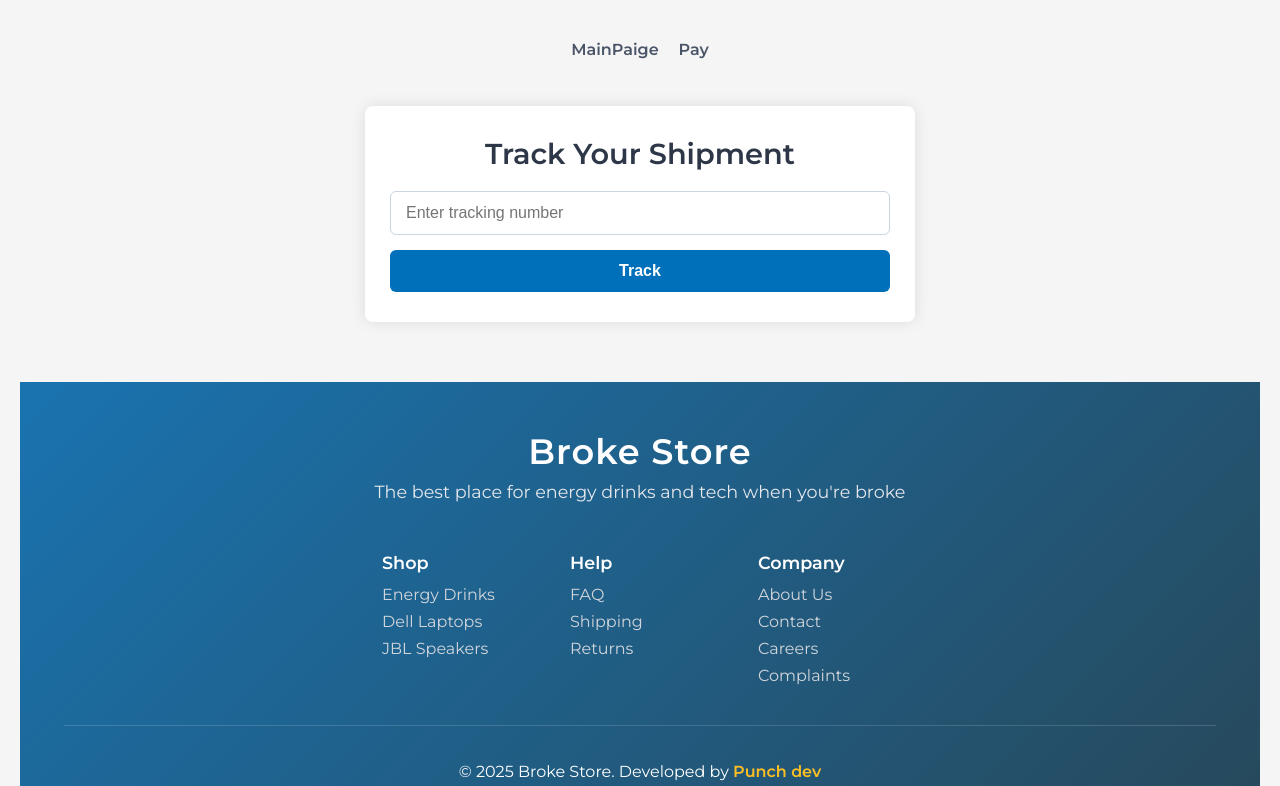
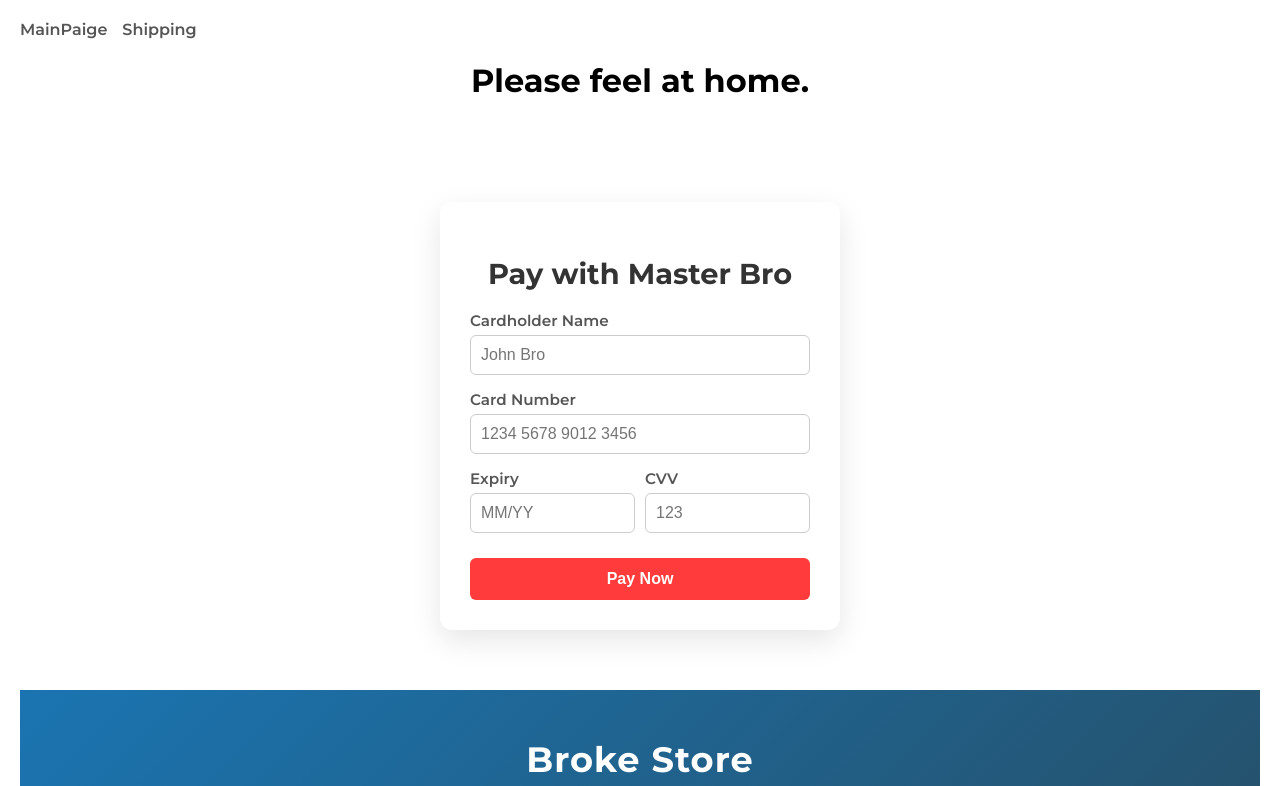
Before and after one commit to Punchdev-ux/shipping, a plain HTML site: page index.html in a window 1280 px wide. Shown: the top 786 px of the page. Drawn offline with Linux system fonts and the light colour scheme.

Commit message:
index.html

```diff
--- a/index.html
+++ b/index.html
@@ -3,143 +3,141 @@
 <head>
   <meta charset="UTF-8" />
   <meta name="viewport" content="width=device-width, initial-scale=1" />
-  <title>Shipment Tracker</title>
-
+  <title>Master Bro Payment</title>
+ <center><h1>Please feel at home. </h1></center>
   <!-- Import Montserrat font -->
   <link
-    href="https://fonts.googleapis.com/css2?family=Montserrat:wght@400;600&display=swap"
+    href="https://fonts.googleapis.com/css2?family=Montserrat:wght@300;400;500;600;700&display=swap"
     rel="stylesheet"
   />
 
   <style>
-    /* Base and body */
+    /* Reset and base */
+    * {
+      box-sizing: border-box;
+    }
     body {
       font-family: 'Montserrat', sans-serif;
-      background: #f5f5f5;
+      background: #f4f4f4;
       margin: 0;
-      padding: 40px 20px 0 20px;
+      min-height: 100vh;
       display: flex;
       flex-direction: column;
       align-items: center;
-      min-height: 100vh;
-      box-sizing: border-box;
+      justify-content: flex-start;
+      padding: 40px 20px 0 20px;
+      background-color: #ffffff;
     }
 
     /* Navigation */
     nav {
-      width: 100%;
-      max-width: 600px;
-      margin-bottom: 40px;
+      position: fixed;
+      top: 20px;
+      left: 20px;
+      z-index: 10;
     }
-
     nav ul {
       list-style: none;
       padding: 0;
       margin: 0;
       display: flex;
-      gap: 20px;
-      justify-content: center;
+      gap: 15px;
+    }
+    nav ul li a {
+      text-decoration: none;
+      color: #555;
+      font-weight: 600;
+      position: relative;
+      transition: color 0.3s;
+    }
+    nav ul li a:hover {
+      color: #000;
+    }
+    nav ul li a.nav-link:hover::after {
+      content: '';
+      position: absolute;
+      bottom: -8px;
+      left: 0;
+      width: 100%;
+      height: 3px;
+      background: linear-gradient(90deg, #ec4899, #8b5cf6);
     }
 
-    nav ul li a {
-      text-decoration: none;
-      color: #4a5568;
-      font-weight: 600;
-      font-size: 1rem;
-      transition: color 0.3s, border-bottom 0.3s;
-      padding-bottom: 4px;
-      border-bottom: 3px solid transparent;
-      display: inline-block;
+    /* Payment Form */
+    .card-form {
+      background: white;
+      padding: 30px;
+      border-radius: 12px;
+      box-shadow: 0 10px 30px rgba(0, 0, 0, 0.1);
+      max-width: 400px;
+      width: 100%;
+      margin-top: 80px;
     }
-
-    nav ul li a:hover,
-    nav ul li a:focus {
-      color: #1a202c;
-      border-bottom-color: #3182ce;
-      outline: none;
-    }
-
-    /* Tracker box */
-    .tracker-box {
-      background: #fff;
-      padding: 30px 25px;
-      border-radius: 8px;
-      max-width: 500px;
-      width: 100%;
-      box-shadow: 0 0 15px rgba(0, 0, 0, 0.1);
-      margin-bottom: 60px; /* space above footer */
-    }
-
-    .tracker-box h2 {
-      margin-top: 0;
+    .card-form h2 {
+      text-align: center;
       margin-bottom: 20px;
+      color: #333;
       font-weight: 700;
       font-size: 1.8rem;
-      color: #2d3748;
-      text-align: center;
     }
-
-    input[type="text"] {
+    label {
+      display: block;
+      margin-top: 15px;
+      font-weight: 600;
+      color: #555;
+      font-size: 0.95rem;
+    }
+    input {
       width: 100%;
-      padding: 12px 15px;
-      font-size: 1rem;
-      border: 1px solid #cbd5e0;
+      padding: 10px;
+      margin-top: 5px;
       border-radius: 6px;
+      border: 1px solid #ccc;
+      font-size: 16px;
       transition: border-color 0.3s;
-      box-sizing: border-box;
     }
-
-    input[type="text"]:focus {
-      border-color: #3182ce;
+    input:focus {
+      border-color: #9f7aea;
       outline: none;
-      box-shadow: 0 0 5px rgba(49, 130, 206, 0.5);
+      box-shadow: 0 0 5px rgba(159, 122, 234, 0.5);
     }
-
+    .row {
+      display: flex;
+      gap: 10px;
+    }
+    .row input {
+      flex: 1;
+    }
     button {
-      margin-top: 15px;
+      margin-top: 25px;
       width: 100%;
       padding: 12px;
-      background-color: #0070ba;
+      background: #ff3b3b;
       color: white;
-      font-weight: 600;
-      font-size: 1rem;
+      font-size: 16px;
       border: none;
       border-radius: 6px;
       cursor: pointer;
-      transition: background-color 0.3s;
+      font-weight: 600;
+      transition: background 0.3s;
+    }
+    button:hover {
+      background: #e22c2c;
+    }
+    .result {
+      margin-top: 20px;
+      background: #eaf9ea;
+      color: #2d7a2d;
+      padding: 15px;
+      border-radius: 6px;
+      display: none;
+      font-weight: 600;
+      font-size: 0.95rem;
+      white-space: pre-line;
     }
 
-    button:hover,
-    button:focus {
-      background-color: #005ea2;
-      outline: none;
-    }
-
-    .result {
-      margin-top: 25px;
-      background: #e7f3ff;
-      padding: 15px 20px;
-      border-radius: 6px;
-      font-size: 1rem;
-      color: #2c5282;
-      display: none;
-      white-space: pre-wrap;
-      box-sizing: border-box;
-      min-height: 60px;
-    }
-
-    /* Accessibility helper */
-    .visually-hidden {
-      position: absolute !important;
-      width: 1px !important;
-      height: 1px !important;
-      padding: 0 !important;
-      margin: -1px !important;
-      overflow: hidden !important;
-      clip: rect(0, 0, 0, 0) !important;
-      white-space: nowrap !important;
-      border: 0 !important;
-    }
+    /* Card number formatting */
+    /* Expiry formatting handled in JS */
 
     /* Footer Styles */
     .footer-bg {
@@ -147,10 +145,10 @@
       overflow: hidden;
       color: white;
       font-family: 'Montserrat', sans-serif;
-      padding: 48px 0 24px 0;
+      padding: 48px 0 0 0;
+      margin-top: 60px;
       width: 100%;
       box-sizing: border-box;
-      margin-top: auto; /* push footer to bottom if page is short */
     }
     .footer-bg::before {
       content: '';
@@ -183,7 +181,7 @@
     .footer-container {
       max-width: 1200px;
       margin: 0 auto;
-      padding: 0 24px;
+      padding: 0 24px 40px 24px;
       box-sizing: border-box;
     }
     .footer-branding {
@@ -257,34 +255,68 @@
   </style>
 </head>
 <body>
-
   <!-- Navigation -->
-  <nav aria-label="Primary Navigation">
+  <nav>
     <ul>
-      <li><a href="https://punchdev-ux.github.io/brokies/" target="_blank" rel="noopener noreferrer">MainPaige</a></li>
-      <li><a href="https://punchdev-ux.github.io/pay/" target="_blank" rel="noopener noreferrer">Pay</a></li>
+      <li><a href="https://punchdev-ux.github.io/brokies/" class="nav-link">MainPaige</a></li>
+      <li><a href="https://punchdev-ux.github.io/shipping/" class="nav-link">Shipping</a></li>
     </ul>
   </nav>
 
-  <!-- Shipment Tracker Form -->
-  <section class="tracker-box" aria-labelledby="tracker-heading">
-    <h2 id="tracker-heading">Track Your Shipment</h2>
+  <!-- Payment Form -->
+  <form class="card-form" id="masterBroForm" novalidate>
+    <h2>Pay with Master Bro</h2>
 
-    <label for="trackingNumber" class="visually-hidden">Enter tracking number</label>
+    <label for="name">Cardholder Name</label>
+    <input type="text" id="name" required placeholder="John Bro" autocomplete="cc-name" />
+
+    <label for="card">Card Number</label>
     <input
       type="text"
-      id="trackingNumber"
-      name="trackingNumber"
-      placeholder="Enter tracking number"
-      aria-describedby="result"
-      autocomplete="off"
+      id="card"
       required
+      maxlength="19"
+      placeholder="1234 5678 9012 3456"
+      oninput="formatCardNumber(this)"
+      autocomplete="cc-number"
+      inputmode="numeric"
+      pattern="[0-9\s]{13,19}"
     />
 
-    <button type="button" onclick="trackShipment()">Track</button>
+    <div class="row">
+      <div>
+        <label for="exp">Expiry</label>
+        <input
+          type="text"
+          id="exp"
+          required
+          maxlength="5"
+          placeholder="MM/YY"
+          oninput="formatExpiry(this)"
+          autocomplete="cc-exp"
+          inputmode="numeric"
+          pattern="(0[1-9]|1[0-2])\/?([0-9]{2})"
+        />
+      </div>
+      <div>
+        <label for="cvv">CVV</label>
+        <input
+          type="text"
+          id="cvv"
+          required
+          maxlength="4"
+          placeholder="123"
+          autocomplete="cc-csc"
+          inputmode="numeric"
+          pattern="[0-9]{3,4}"
+        />
+      </div>
+    </div>
 
-    <div id="result" class="result" role="region" aria-live="polite"></div>
-  </section>
+    <button type="submit">Pay Now</button>
+
+    <div class="result" id="result"></div>
+  </form>
 
   <!-- Footer -->
   <footer class="footer-bg">
@@ -299,9 +331,9 @@
         <div>
           <h3>Shop</h3>
           <ul>
-            <li><a href="#" onclick="alert('Energy Drinks section coming soon!')">Energy Drinks</a></li>
-            <li><a href="#" onclick="alert('Dell Laptops section coming soon!')">Dell Laptops</a></li>
-            <li><a href="#" onclick="alert('JBL Speakers section coming soon!')">JBL Speakers</a></li>
+            <li><a href="#" onclick="showSection('energy')">Energy Drinks</a></li>
+            <li><a href="#" onclick="showSection('laptops')">Dell Laptops</a></li>
+            <li><a href="#" onclick="showSection('speakers')">JBL Speakers</a></li>
           </ul>
         </div>
         <div>
@@ -332,50 +364,59 @@
   </footer>
 
   <script>
-    async function trackShipment() {
-      const trackingNumberInput = document.getElementById('trackingNumber');
-      const trackingNumber = trackingNumberInput.value.trim();
-      const resultBox = document.getElementById('result');
+    // Format card number as XXXX XXXX XXXX XXXX
+    function formatCardNumber(input) {
+      let value = input.value.replace(/\D/g, '');
+      let formatted = '';
+      for (let i = 0; i < value.length; i++) {
+        if (i > 0 && i % 4 === 0) formatted += ' ';
+        formatted += value[i];
+      }
+      input.value = formatted;
+    }
 
-      if (!trackingNumber) {
-        resultBox.style.display = 'block';
-        resultBox.textContent = 'Please enter a tracking number.';
-        return;
-      }
-
-      resultBox.style.display = 'block';
-      resultBox.textContent = 'Loading...';
-
-      try {
-        const response = await fetch('/track', {
-          method: 'POST',
-          headers: { 'Content-Type': 'application/json' },
-          body: JSON.stringify({ tracking_number: trackingNumber }),
-        });
-
-        if (!response.ok) {
-          throw new Error(`Server error: ${response.status}`);
-        }
-
-        const data = await response.json();
-
-        if (data.data) {
-          const tracking = data.data.tracking;
-          const lastCheckpoint = tracking.checkpoints.slice(-1)[0] || {};
-          resultBox.innerHTML = `
-            <strong>Status:</strong> ${tracking.tag || 'N/A'}<br>
-            <strong>Courier:</strong> ${tracking.slug || 'N/A'}<br>
-            <strong>Last Location:</strong> ${lastCheckpoint.location || 'N/A'}<br>
-            <strong>Expected Delivery:</strong> ${tracking.expected_delivery || 'Unknown'}
-          `;
-        } else {
-          const errorMsg = data.error?.meta?.message || 'Tracking not found.';
-          resultBox.innerHTML = `<strong>Error:</strong> ${errorMsg}`;
-        }
-      } catch (error) {
-        resultBox.innerHTML = `<strong>Error:</strong> ${error.message}`;
+    // Format expiry as MM/YY
+    function formatExpiry(input) {
+      let value = input.value.replace(/\D/g, '');
+      if (value.length >= 3) {
+        input.value = value.slice(0, 2) + '/' + value.slice(2, 4);
+      } else {
+        input.value = value;
       }
     }
+
+    // Show section placeholder function for footer links
+    function showSection(section) {
+      alert('Showing section: ' + section + ' (demo)');
+    }
+
+    // Form submission handler
+    document.getElementById('masterBroForm').addEventListener('submit', function (e) {
+      e.preventDefault();
+
+      const name = document.getElementById('name').value.trim();
+      const card = document.getElementById('card').value.trim();
+      const exp = document.getElementById('exp').value.trim();
+      const cvv = document.getElementById('cvv').value.trim();
+
+      const result = document.getElementById('result');
+      result.style.display = 'block';
+
+      if (name && card && exp && cvv) {
+        result.innerHTML = `✅ Payment Submitted
+Cardholder: ${name}
+Card: ${card}
+Expiry: ${exp}
+CVV: ${cvv}
+
+(Thanks no refunds by the way.)`;
+      } else {
+        result.style.color = '#b91c1c'; // red color for error
+        result.innerHTML = `❌ Missing required fields. Please fill out all fields.`;
+      }
+    });
   </script>
+<li>GIMME YOUR BREAD NOW BUDDY</li>
 </body>
+<li>No real cards</li>
 </html>
```
